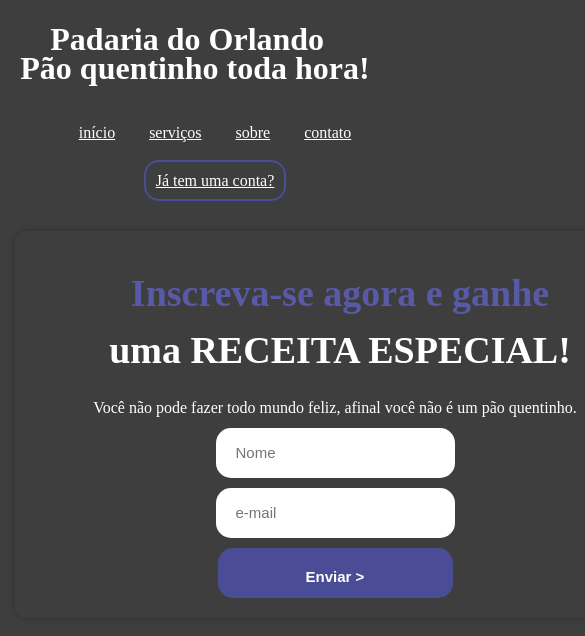
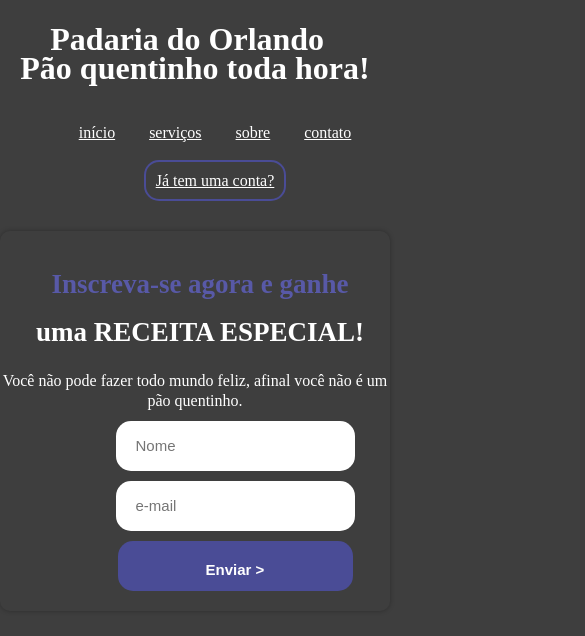
Before and after one commit to rxistodev/LANDING-PAGE, a plain HTML site: page index.html in a window 390 px wide. Shown: the top 636 px of the page, 585 px wide, since content can reach past the window. Drawn offline with Linux system fonts and the light colour scheme.

Commit message:
Finalizei a responsividade total

```diff
--- a/media.css
+++ b/media.css
@@ -1,14 +1,22 @@
 @media screen and (max-width: 915px){
+
+   body {
+       padding: 15px 0px 15px 0px;
+   }
 
     header{
         flex-direction: column;
 
     }
 
+
     main {
+        min-width: 50px;
         flex-direction: column;
         margin-top: 10px;
         text-align: center;
+        align-self: center;
+        padding: 20px 0px 20px 0px;
 
     }
     p {
@@ -16,16 +24,20 @@
     }
 
     h2{
-        font-size: 38px;
+        font-size: 27px;
+
 
     }
     form{
         margin: auto;
         width: 470px;
 
+
     }
     input {
         align-self: center;
+
+
 
     }
 
@@ -34,5 +46,6 @@
     }
     ul {
         text-align: center;
+        min-width: 50px;
     }
 }
```
Also changed, not shown: IMG_4800.PNG (added).
